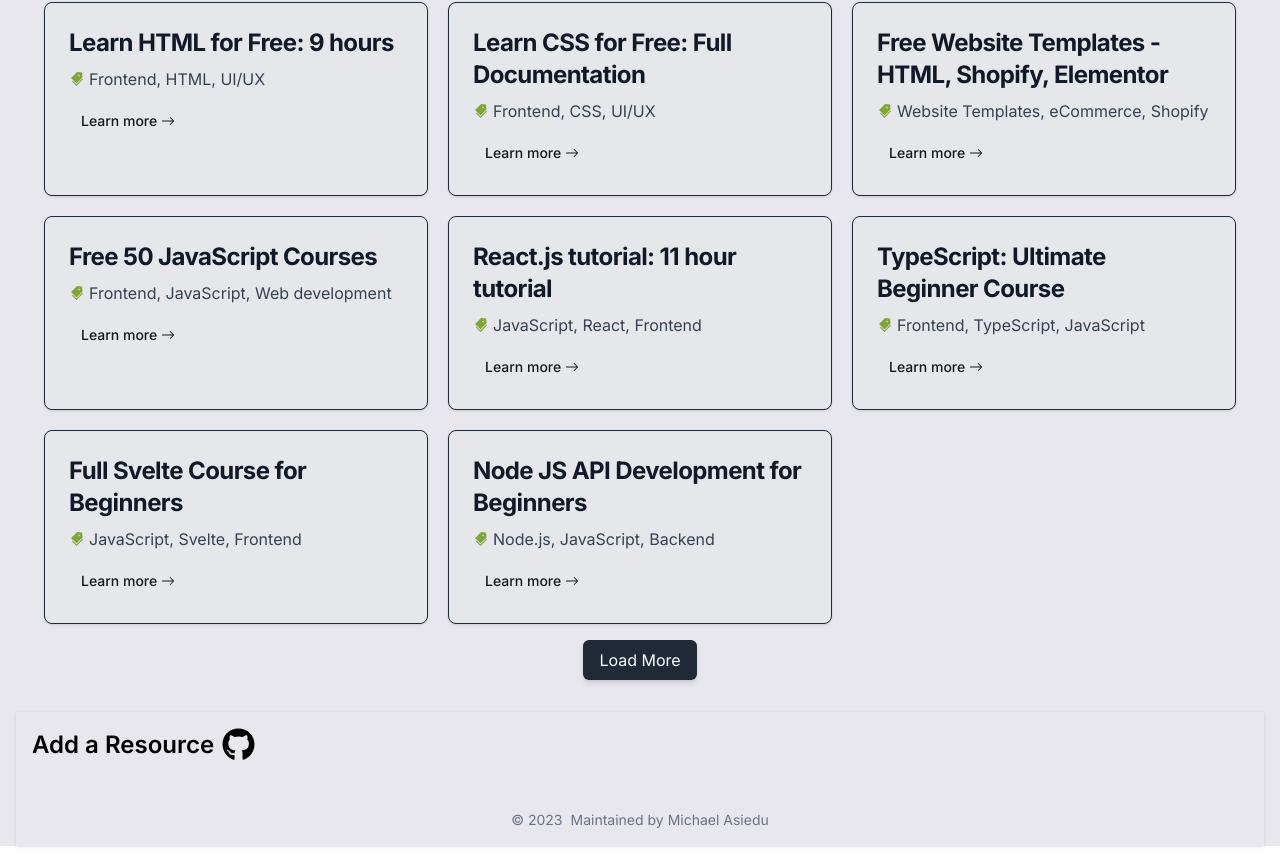
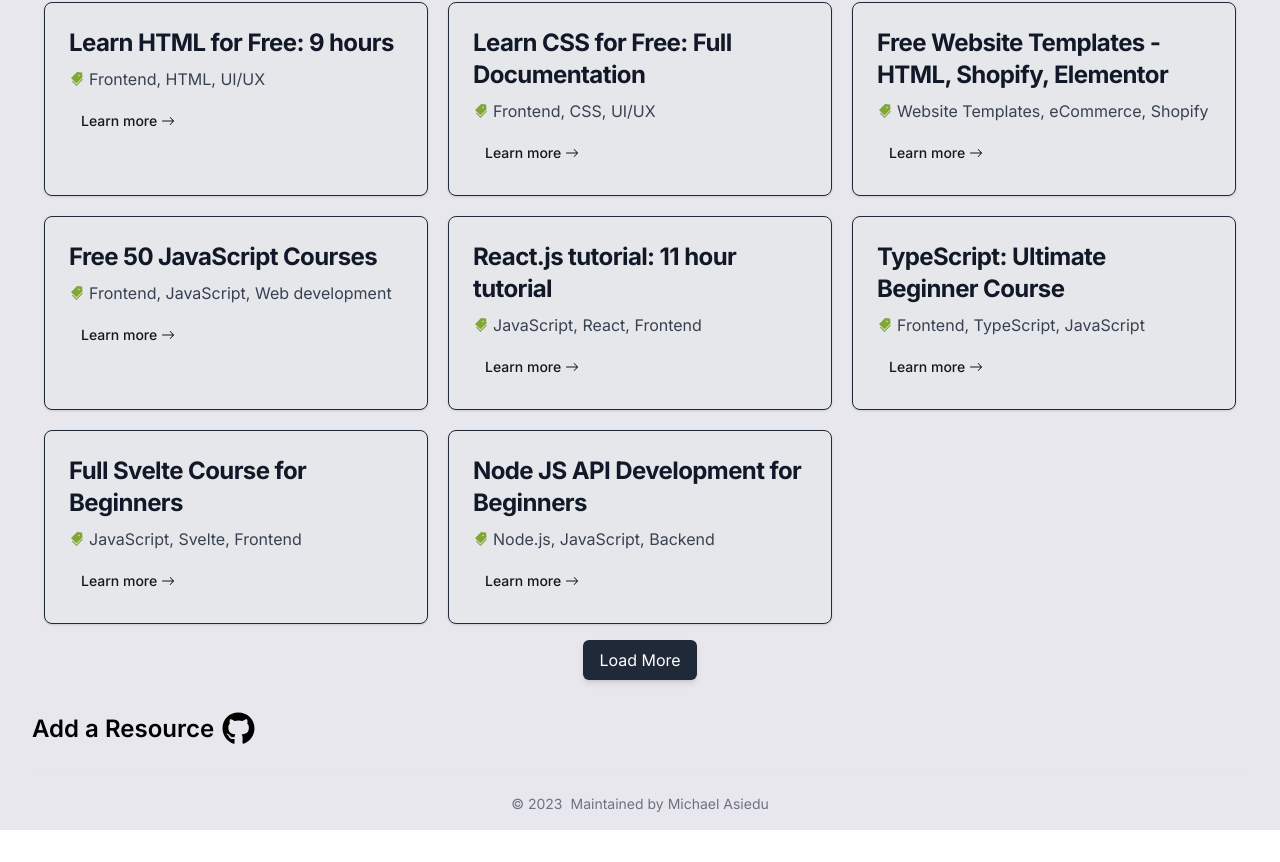
Before and after one commit to masiedu4/Free-Learning-Resources, a Next.js app: page / in a window 1280 px wide. Shown: the part 582-1444 px from the top of the page. After the commit the page ends 1412 px from the top, so only its background shows below. Built offline with nearby package versions, Linux system fonts and the light colour scheme.

Commit message:
fix: remove footer white space and shadow on footer

```diff
--- a/src/components/Footer.js
+++ b/src/components/Footer.js
@@ -3,13 +3,9 @@ import React from "react";
 import { FaGithub } from "react-icons/fa";
 const Footer = () => {
   return (
-    <footer class=" shadow  m-4">
+    <footer class="mx-4">
       <div class="w-full max-w-screen-xl mx-auto p-4 md:py-8">
-        <Link
-          target="_blank"
-          href={"https://github.com/masiedu4/Free-Learning-Resources"}
-          class="sm:flex sm:items-center sm:justify-between"
-        >
+        <Link target="_blank" href={"https://github.com/masiedu4/Free-Learning-Resources"} class="sm:flex sm:items-center sm:justify-between">
           <span class="flex items-center gap-2 self-center text-2xl font-semibold whitespace-nowrap dark:text-white">
             Add a Resource
             <FaGithub size={33} />
@@ -18,11 +14,7 @@ const Footer = () => {
         <hr class="my-6 border-gray-200 sm:mx-auto dark:border-gray-700 lg:my-8" />
         <span class="flex justify-center gap-2 text-center text-sm text-gray-500 sm:text-center dark:text-gray-400">
           © 2023{" "}
-          <a
-            href="https://twitter.com/MichaelAsiedu_"
-            target="_blank"
-            class="hover:underline"
-          >
+          <a href="https://twitter.com/MichaelAsiedu_" target="_blank" class="hover:underline">
             Maintained by Michael Asiedu
           </a>
         </span>
```
